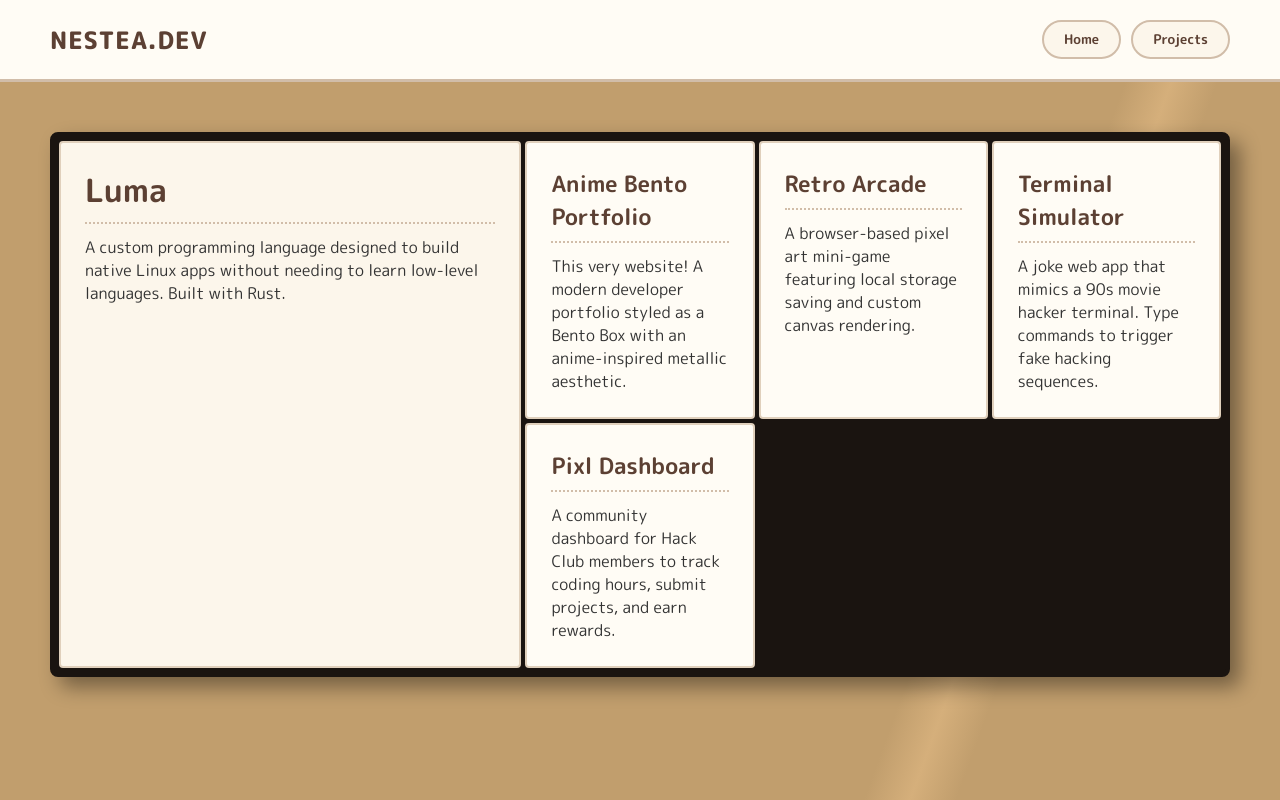
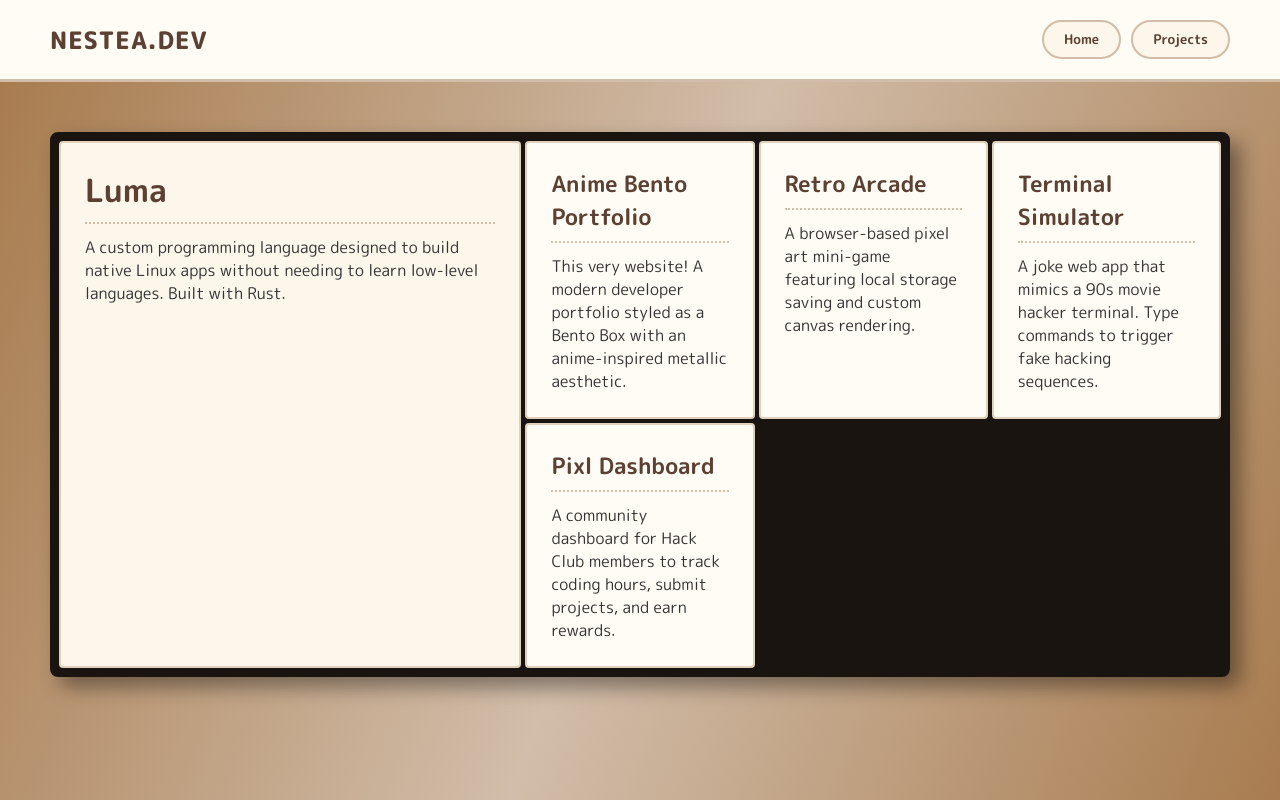
Before and after one commit to SandwichEater577/My-Portflio, a React app: page / in a window 1280 px wide. Built offline with nearby package versions, Linux system fonts and the light colour scheme; the HTML template or start-up script is replaced by a standard one.

Commit message:
Updated css

```diff
--- a/src/Components/MainPage.css
+++ b/src/Components/MainPage.css
@@ -1,14 +1,11 @@
 #Page-Main-Container {
-  background: linear-gradient(
-    110deg,
-    rgb(193, 158, 109) 73%,
-    rgb(213, 175, 123) 76%,
-    rgb(193, 158, 109) 79%
-  );
-  flex-grow: 1;
+  background: linear-gradient(110deg, #a87c4f 0%, #d1bda9 50%, #a87c4f 100%);
 
   display: flex;
+  flex-grow: 1;
   flex-direction: column;
 
   padding: 50px;
+
+  overflow-y: auto;
 }
```
